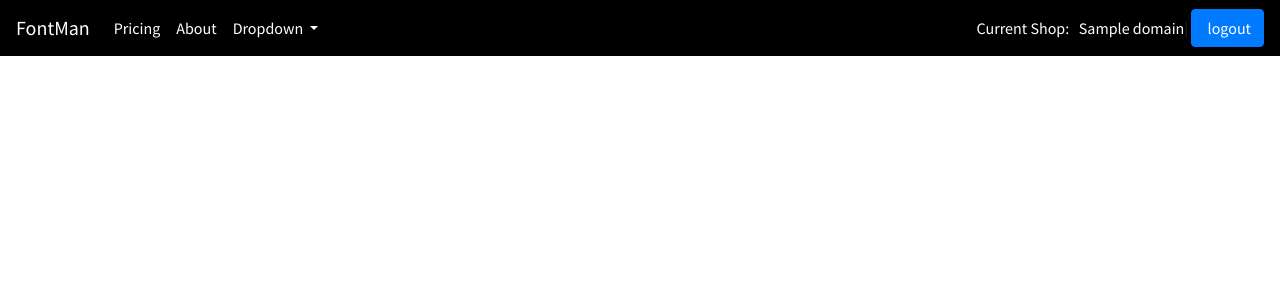
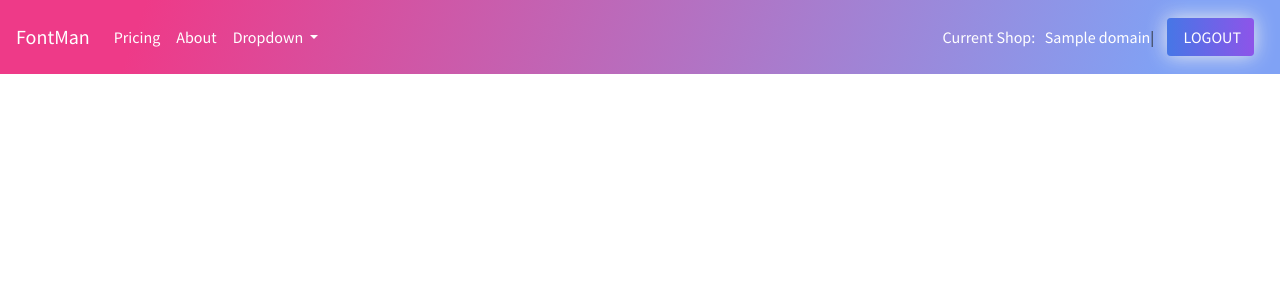
Before and after one commit to shriDeveloper/snapads-pa-app, a Django app: template home/templates/base.html in a window 1280 px wide. Shown: the top 300 px of the page. Run offline with Django 3.2, Linux system fonts and the light colour scheme; the template is opened without the code that fills it: most values are stand-ins (such as "Sample title", 1, 10 or a date in 2020); some libraries are stand-ins or nearby versions.

Commit message:
Added UI Changes

```diff
--- a/home/templates/base.html
+++ b/home/templates/base.html
@@ -5,6 +5,30 @@
     .text-style{
       color:white;
     }
+
+
+         .btn-gradient {background-image: linear-gradient(to right, #4776E6 0%, #8E54E9  51%, #4776E6  100%)}
+         .btn-gradient {
+            margin: 10px;
+            padding: 15px 45px;
+            text-align: center;
+            text-transform: uppercase;
+            transition: 0.5s;
+            background-size: 200% auto;
+            color: white;
+            box-shadow: 0 0 20px #eee;
+            border-radius: 10px;
+            display: block;
+          }
+
+          .btn-gradient:hover {
+            background-position: right center; /* change the direction of the change here */
+            color: #fff;
+            text-decoration: none;
+            border: 2px solid black;
+          }
+
+
 
   </style>
   <title>{% block title %}{% endblock %}</title><!--
@@ -29,7 +53,7 @@
 <body style="font-family: 'Source Sans Pro', sans-serif;">
 
   <!--NAVIGATION GOES HERE -->
-  <nav class="navbar navbar-expand-lg" style="background-color:black;">
+  <nav class="navbar navbar-expand-lg" style="background-image: linear-gradient( 109.6deg,  rgba(238,58,136,1) 11.2%, rgba(128,162,245,1) 91.1% );">
   <a class="navbar-brand text-style" href="{% url "root_path" %}">FontMan</a>
   <button class="navbar-toggler" type="button" data-toggle="collapse" data-target="#navbarSupportedContent" aria-controls="navbarSupportedContent" aria-expanded="false" aria-label="Toggle navigation">
     <span class="navbar-toggler-icon"></span>
@@ -59,7 +83,7 @@
     <form class="form-inline my-2 my-lg-0">
         {% if current_shop %}
           <span  style="color: white;"> Current Shop: </span> &nbsp;&nbsp;&nbsp;<a href="https://{{ current_shop.domain }}" style="color: white;">{{ current_shop.domain }}</a> <span>|&nbsp;</span>
-          <a class="btn btn-primary" href="{% url "shopify_app_logout" %}"> &nbsp;logout</a>
+          <a class="btn btn-gradient" href="{% url "shopify_app_logout" %}"> &nbsp;logout</a>
   {% endif %}
     </form>
   </div>
--- a/home/templates/home/index.html
+++ b/home/templates/home/index.html
@@ -21,10 +21,10 @@
 
       <div class="col-md-10"></div>
       <div class="col-md-1">
-          <button id="save" class="btn btn-primary btn-lg"><i class="fa fa-floppy-o" aria-hidden="true"></i></button>
+          <button id="save" class="btn btn-gradient btn-lg"><i class="fa fa-floppy-o" aria-hidden="true"></i></button>
       </div>
       <div class="col-md-1">
-          <a href="{{store_url}}" target="_blank" class="btn btn-primary btn-lg"><i class="fa fa-eye" aria-hidden="true"></i></a>
+          <a href="{{store_url}}" target="_blank" class="btn btn-gradient btn-lg"><i class="fa fa-eye" aria-hidden="true"></i></a>
       </div>
     </div>
 
@@ -835,7 +835,7 @@
           type:'POST',
           url:'http://localhost:8000/submit/',
           //url:'http://localhost:8000/api/settings/{{store_token}}',
-          data:{ font_data: JSON.stringify(request_data) , store_data: JSON.stringify({'store_token':'{{store_token}}','store_url':'{{store_url}}'})},
+          data:{ font_data: JSON.stringify(request_data) , store_data: JSON.stringify({'store_token':'{{store_token}}','store_url':'{{store_url}}','store_domain':'{{shop_url}}'})},
           success:function(response){
             console.log('Saved Successfully');
             $('#save').html('<i class="fa fa-floppy-o" aria-hidden="true"></i>');
```
Also changed, not shown: shopify_app/views.py (+55 -16 lines).
